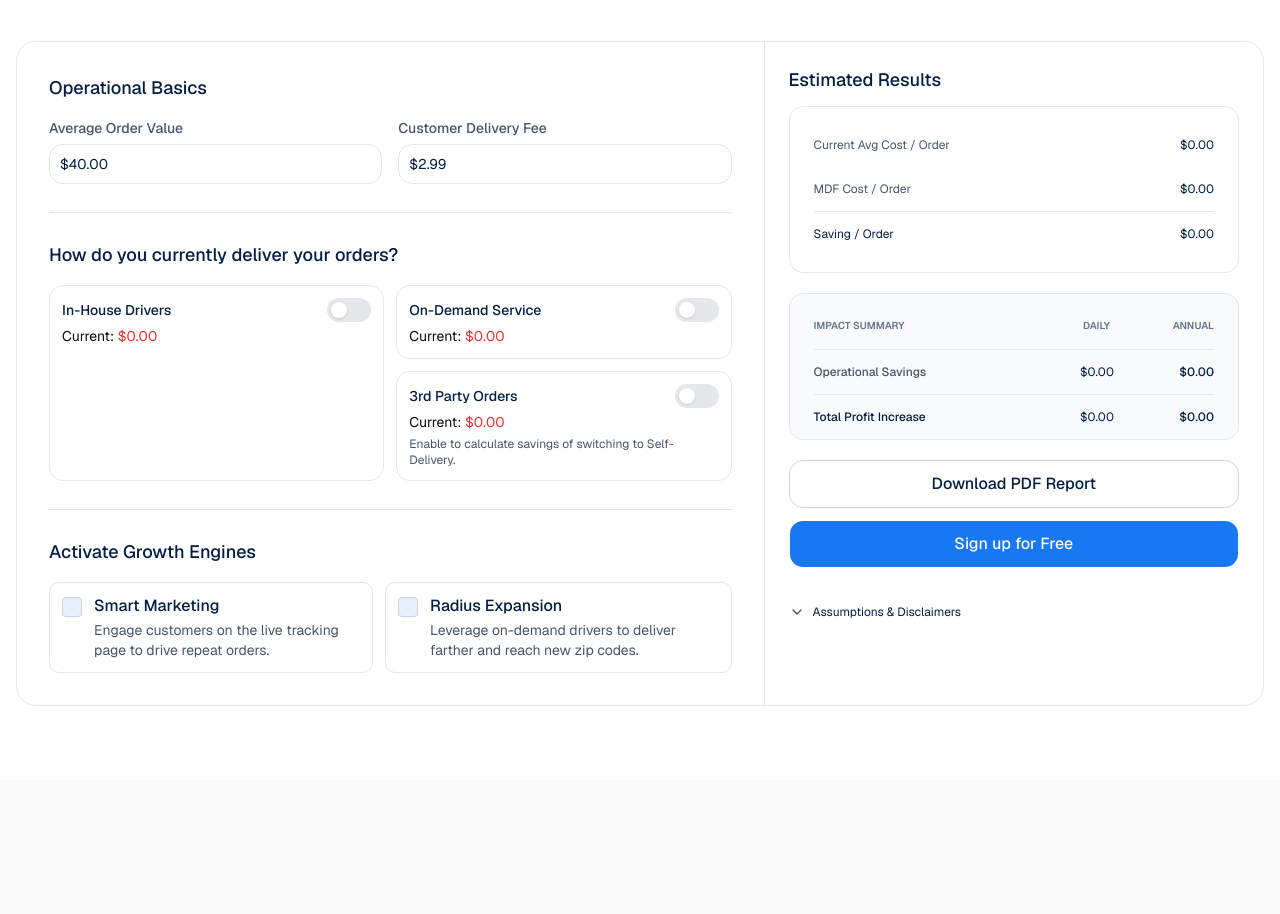
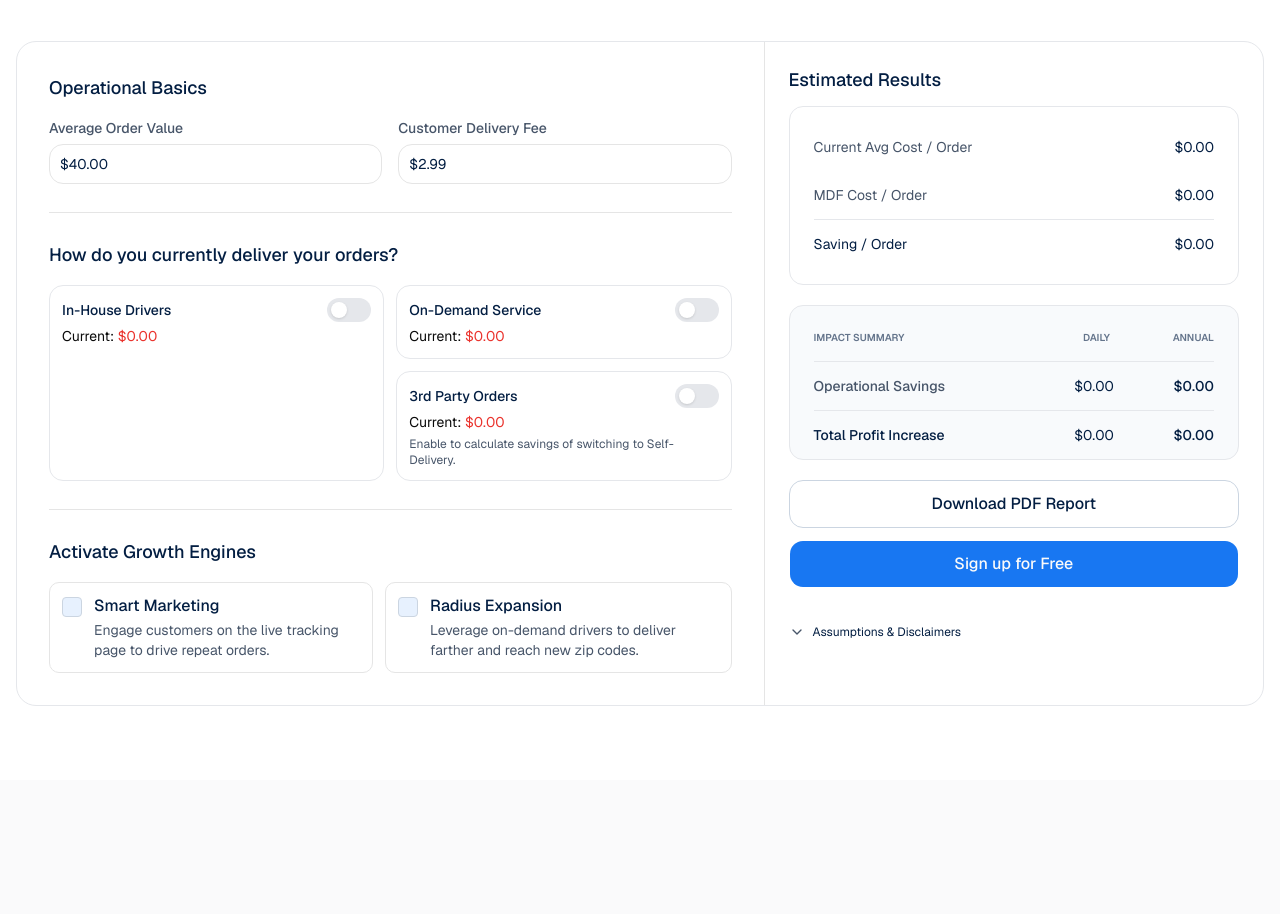
Before and after one commit to zainmanzoor-foomotion/delivery-fleet-marketing, a Next.js app: page / in a window 1280 px wide. Shown: the part 4460-5374 px from the top of the page. Built offline with nearby package versions, Linux system fonts and the light colour scheme; a web font is replaced by a local one.

Commit message:
adjust text size f right section of calculator

```diff
--- a/app/components/SavingsCalculator/components/ImpactRow.tsx
+++ b/app/components/SavingsCalculator/components/ImpactRow.tsx
@@ -15,9 +15,9 @@ export function ImpactRow({
     <>
       {divider && <div className="border-t border-[#E5E7EB]" />}
       <div className="grid grid-cols-[2fr_1fr_1fr] gap-0 py-3.5">
-        <span className={`text-xs sm:text-md font-medium ${muted ? 'text-text-1' : 'text-text-2'}`}>{label}</span>
-        <span className="text-xs sm:text-md font-normal text-right text-text-1">{daily}</span>
-        <span className="text-xs sm:text-md font-medium text-right text-text-1">{annual}</span>
+        <span className={`text-xs sm:text-sm font-medium ${muted ? 'text-text-1' : 'text-text-2'}`}>{label}</span>
+        <span className="text-xs sm:text-sm font-normal text-right text-text-1">{daily}</span>
+        <span className="text-xs sm:text-sm font-medium text-right text-text-1">{annual}</span>
       </div>
     </>
   )
--- a/app/components/SavingsCalculator/components/ResultRow.tsx
+++ b/app/components/SavingsCalculator/components/ResultRow.tsx
@@ -16,13 +16,13 @@ export function ResultRow({
       bold && 'border-t border-[#E5E7EB]',
     )}>
       <span className={cn(
-        'text-xs sm:text-md text-text-2',
+        'text-xs sm:text-sm text-text-2',
         bold && 'font-normal text-text-1',
       )}>
         {label}
       </span>
       <span className={cn(
-        'text-xs sm:text-md',
+        'text-xs sm:text-sm',
         bold ? 'font-normal text-text-1' : 'font-normal text-text-1',
       )}>
         {value}
```
